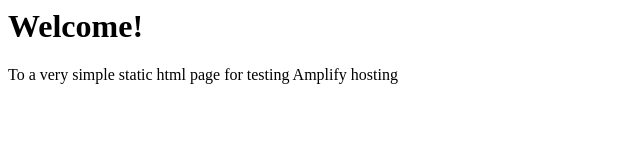
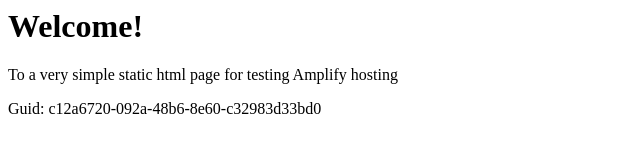
Before and after one commit to aws-aemilia-pdx/Github-PR-Commit-Integration-Test-DoNotTouch-v1-gamma-us-west-2, a website: page src/index.html in a window 1280 px wide. Shown: the whole page, without its empty margins (0-640 px from the left). Drawn offline with Linux system fonts and the light colour scheme.

Commit message:
commit from integ tests

```diff
--- a/src/index.html
+++ b/src/index.html
@@ -1,3 +1,5 @@
+
+
 <html lang="en">
 
 <head>
@@ -10,6 +12,6 @@
 <body>
     <h1>Welcome!</h1>
     <p>To a very simple static html page for testing Amplify hosting</p>
-</body>
+    <p>Guid: c12a6720-092a-48b6-8e60-c32983d33bd0</p></body>
 
 </html>
```
